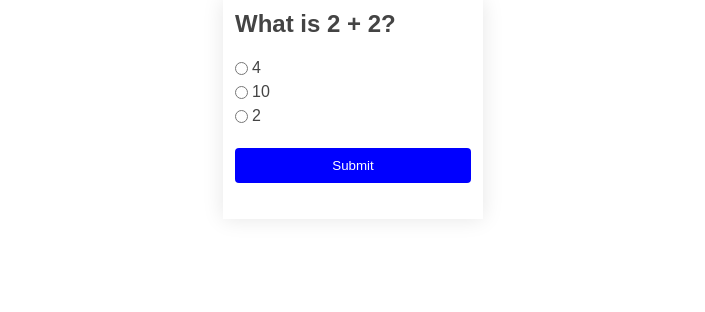
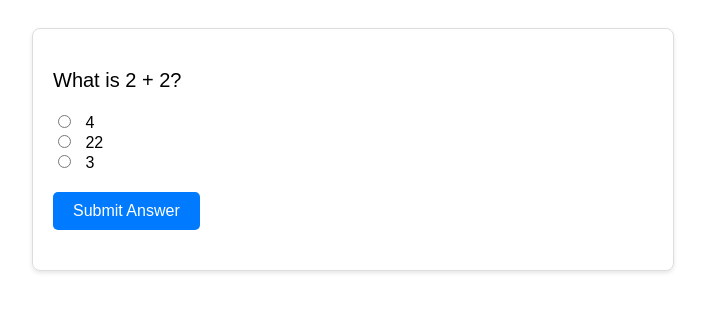
Before and after one commit to CreatorMarvel/ALX_Simple_Quiz, a plain HTML site: page index.html in a window 1280 px wide. Shown: the whole page, without its empty margins (287-992 px from the left). Drawn offline with Linux system fonts and the light colour scheme.

Commit message:
Add new files

```diff
--- a/index.html
+++ b/index.html
@@ -2,23 +2,23 @@
 <html lang="en">
 	<head>
 		<meta charset="UTF-8" />
-		<meta name="viewport" content="width=device-width, initial-scale=1.0" />
 		<title>Simple Quiz</title>
 		<link rel="stylesheet" href="styles.css" />
 		<script src="quiz.js" defer></script>
 	</head>
 	<body>
-		<div class="container">
-			<form action="">
-				<h2>What is 2 + 2?</h2>
-				<ul>
-					<li><input type="radio" name="answer" id="" value="4" />4</li>
-					<li><input type="radio" name="answer" id="" value="10" />10</li>
-					<li><input type="radio" name="answer" id="" value="2" />2</li>
-				</ul>
-				<button type="submit">Submit</button>
-				<p class="feedback"></p>
-			</form>
+		<div id="quiz-container">
+			<p id="quiz-question">What is 2 + 2?</p>
+			<div>
+				<input type="radio" id="choice1" name="quiz" value="4" />
+				<label for="choice1">4</label><br />
+				<input type="radio" id="choice2" name="quiz" value="22" />
+				<label for="choice2">22</label><br />
+				<input type="radio" id="choice3" name="quiz" value="3" />
+				<label for="choice3">3</label>
+			</div>
+			<button id="submit-answer">Submit Answer</button>
+			<p id="feedback"></p>
 		</div>
 	</body>
 </html>
--- a/quiz.js
+++ b/quiz.js
@@ -1,16 +1,21 @@
-const btnEl = document.querySelector("button");
-const feedbackEl = document.querySelector(".feedback");
-const form = document.querySelector("form");
-const correcttAnswer = 4;
+const btnEl = document.getElementById("submit-answer");
+const feedbackEl = document.getElementById("feedback");
 
-const checkAnswer = (answer) => {
-	correcttAnswer === answer
+const checkAnswer = () => {
+	const correctAnswer = 4;
+	const radios = document.getElementsByName("quiz");
+	let userAnswer;
+
+	for (const radio of radios) {
+		if (radio.checked) {
+			userAnswer = radio.value;
+			break;
+		}
+	}
+
+	correctAnswer == userAnswer
 		? (feedbackEl.textContent = "Correct! Well done.")
 		: (feedbackEl.textContent = "That's incorrect. Try again!");
 };
 
-btnEl.addEventListener("click", (e) => {
-	const userAnswer = new FormData(form).get("answer");
-	checkAnswer(Number(userAnswer));
-	e.preventDefault();
-});
+btnEl.addEventListener("click", checkAnswer);
--- a/styles.css
+++ b/styles.css
@@ -1,56 +1,48 @@
-* {
-	margin: 0;
-	padding: 0;
-	box-sizing: border-box;
+body {
+	font-family: Arial, sans-serif;
+	padding: 20px;
 }
 
-body {
-	font-family: sans-serif;
-	color: #444;
-	line-height: 1;
-	font-weight: 400;
+#quiz-container {
+	max-width: 600px;
+	margin: auto;
+	padding: 20px;
+	border: 1px solid #ddd;
+	border-radius: 8px;
+	box-shadow: 0 2px 4px rgba(0, 0, 0, 0.1);
 }
 
-.container {
-	max-width: 260px;
-	margin: auto;
-	padding: 12px;
-	box-shadow: 0 0 20px 0 rgba(0, 0, 0, 0.1);
+#quiz-question {
+	font-size: 20px;
+	margin-bottom: 20px;
 }
 
-form {
-	display: flex;
-	flex-direction: column;
-	gap: 24px;
+input[type="radio"] {
+	margin-right: 10px;
 }
 
-form li {
-	list-style-type: none;
-	display: flex;
-	align-items: center;
-	gap: 4px;
-}
-
-form ul {
-	display: flex;
-	flex-direction: column;
-	gap: 8px;
-}
-
-button {
-	padding: 10px;
-	background-color: blue;
-	color: #fff;
-	border: none;
-	border-radius: 4px;
-	font-weight: 500;
+label {
+	margin-right: 30px;
 	cursor: pointer;
 }
 
-button:hover {
-	background-color: rgb(82, 82, 247);
+#submit-answer {
+	display: block;
+	margin-top: 20px;
+	padding: 10px 20px;
+	background-color: #007bff;
+	color: white;
+	border: none;
+	border-radius: 5px;
+	cursor: pointer;
+	font-size: 16px;
 }
 
-.feedback {
-	text-align: center;
+#submit-answer:hover {
+	background-color: #0056b3;
 }
+
+#feedback {
+	margin-top: 20px;
+	font-size: 18px;
+}
```
